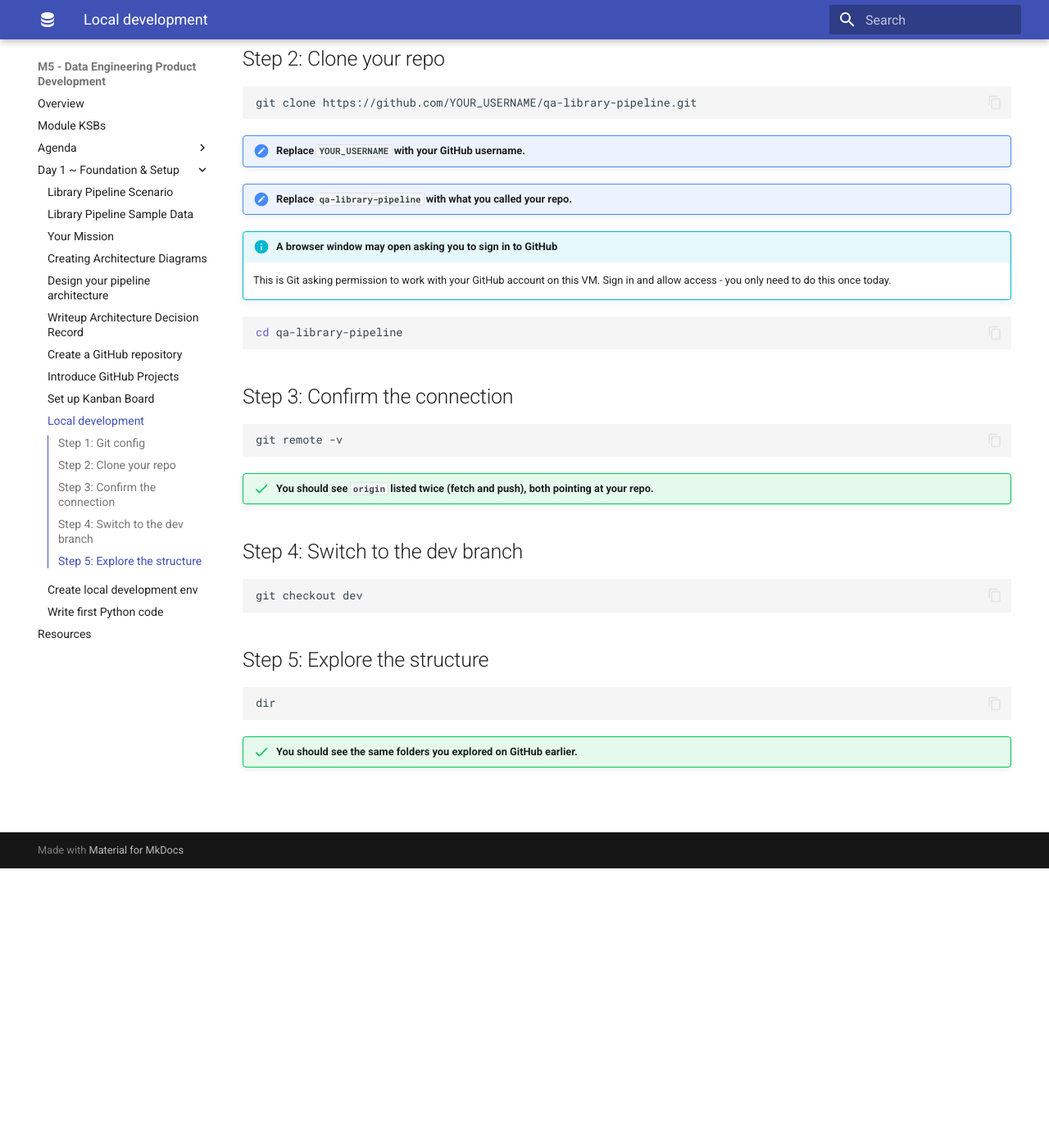
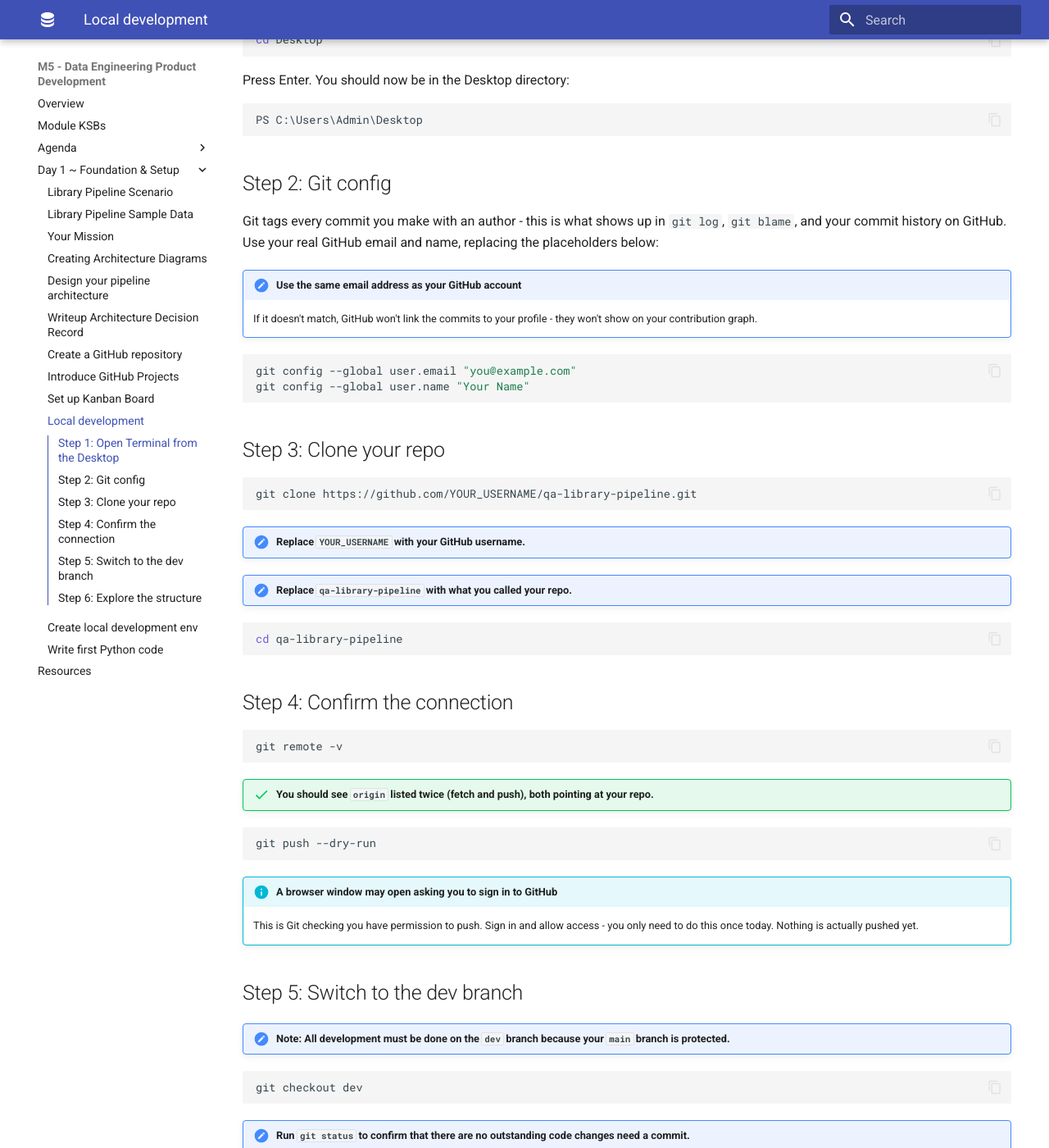
Before and after one commit to qaalabs/DE5M5, an MkDocs documentation site: the page built from docs/day1/clone-repo.md, in a window 1280 px wide and 1400 px high, scrolled down 341 px. Shown: the whole window at 82% size. Built offline with MkDocs 1.6.1 and Material for MkDocs 9.7.7, drawn with Linux system fonts in a browser that asks for light colours; some of the changed text lies outside the part shown.

Commit message:
Update git instructions

````diff
--- a/docs/day1/clone-repo.md
+++ b/docs/day1/clone-repo.md
@@ -1,15 +1,34 @@
 # Clone your Repository
 
-Open **Terminal** from the Desktop.
+## Step 1: Open Terminal from the Desktop
 
-## Step 1: Git config
+This will get you to a command prompt:
+```
+PS C:\Users\Admin
+```
+
+Type:
+```bash
+cd Desktop
+```
+Press Enter. You should now be in the Desktop directory:
+```
+PS C:\Users\Admin\Desktop
+```
+
+## Step 2: Git config
+
+Git tags every commit you make with an author - this is what shows up in `git log`, `git blame`, and your commit history on GitHub. Use your real GitHub email and name, replacing the placeholders below:
+
+!!! note "Use the same email address as your GitHub account"
+    If it doesn't match, GitHub won't link the commits to your profile - they won't show on your contribution graph.
 
 ```bash
 git config --global user.email "you@example.com"
 git config --global user.name "Your Name"
 ```
 
-## Step 2: Clone your repo
+## Step 3: Clone your repo
 
 ```bash
 git clone https://github.com/YOUR_USERNAME/qa-library-pipeline.git
@@ -19,14 +38,11 @@ git clone https://github.com/YOUR_USERNAME/qa-library-pipeline.git
 
 !!! note "Replace `qa-library-pipeline` with what you called your repo."
 
-!!! info "A browser window may open asking you to sign in to GitHub"
-    This is Git asking permission to work with your GitHub account on this VM. Sign in and allow access - you only need to do this once today.
-
 ```bash
 cd qa-library-pipeline
 ```
 
-## Step 3: Confirm the connection
+## Step 4: Confirm the connection
 
 ```bash
 git remote -v
@@ -34,13 +50,30 @@ git remote -v
 
 !!! success "You should see `origin` listed twice (fetch and push), both pointing at your repo."
 
-## Step 4: Switch to the dev branch
+```bash
+git push --dry-run
+```
+
+!!! info "A browser window may open asking you to sign in to GitHub"
+    This is Git checking you have permission to push. Sign in and allow access - you only need to do this once today. Nothing is actually pushed yet.
+
+## Step 5: Switch to the dev branch
+
+!!! note "Note: All development must be done on the `dev` branch because your `main` branch is protected."
 
 ```bash
 git checkout dev
 ```
 
-## Step 5: Explore the structure
+!!! note "Run `git status` to confirm that there are no outstanding code changes need a commit."
+
+```bash
+git status
+```
+
+!!! success "On branch dev, nothing to commit, working tree clean"
+
+## Step 6: Explore the structure
 
 ```bash
 dir
````
Also changed, not shown: docs/day1/create-repo.md (+13 -7 lines), tutor/DE5M5D1/dev-setup.md (+2 -2 lines), tutor/DE5M5D1/github.md (+1 -0 lines).
